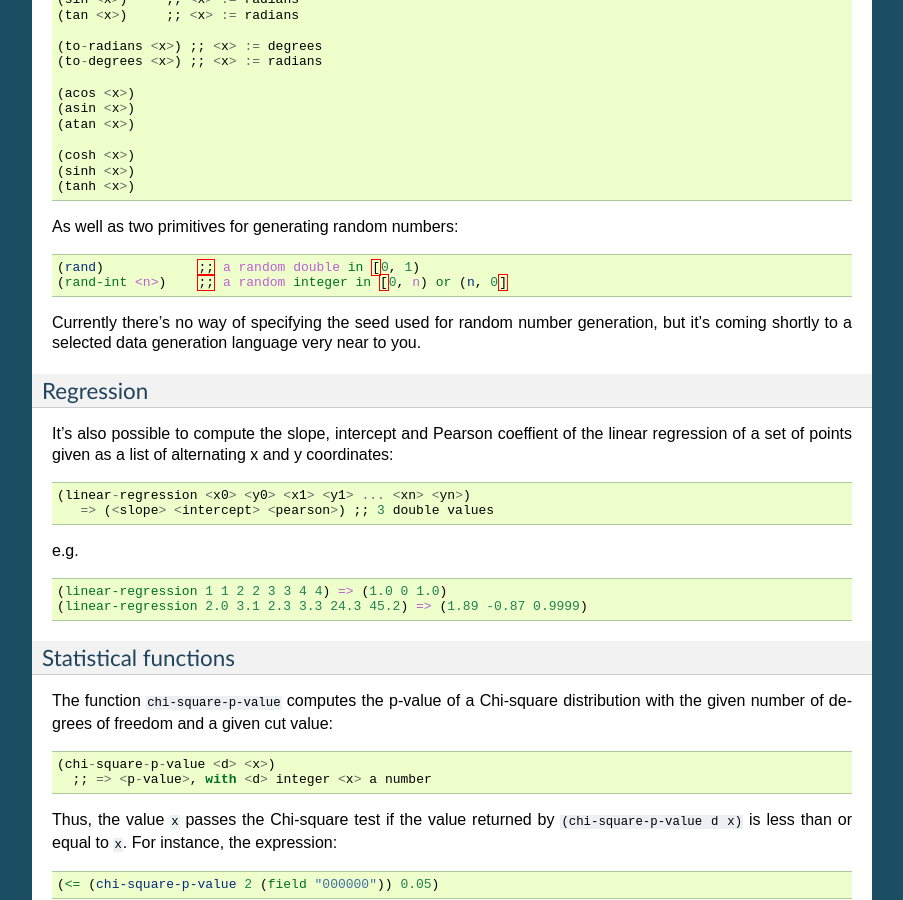
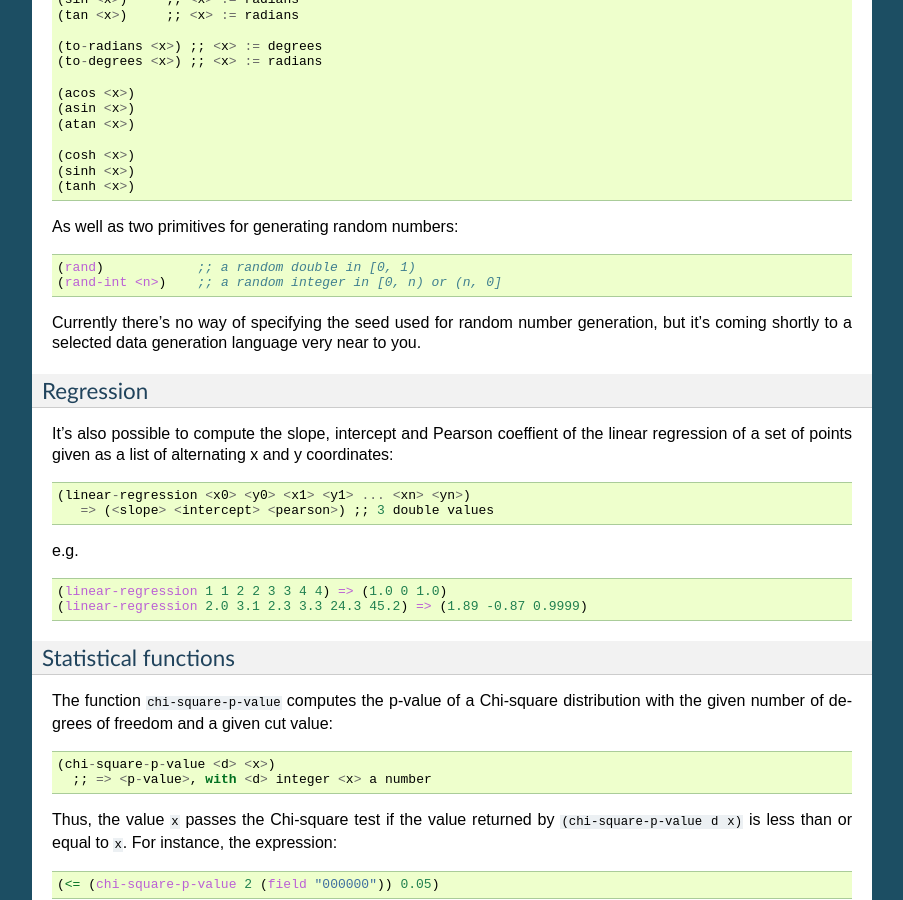
Before and after one commit to bigmlcom/flatline, a Sphinx documentation site: the page built from docs/user-manual.rst, in a window 1280 px wide and 900 px high, scrolled down 11907 px. Shown: the whole window, without its empty margins (198-1101 px from the left). Built offline with Sphinx 7.4.7, drawn with Linux system fonts in a browser that asks for light colours; some of the changed text lies outside the part shown.

Commit message:
Using ::code: lisp for now (readthedocs is not up to date)

```diff
--- a/docs/user-manual.rst
+++ b/docs/user-manual.rst
@@ -22,7 +22,7 @@ syntax are valid expressions.
 
 Examples:
 
-.. code:: flatline
+.. code:: lisp
 
        1258
        2.349
@@ -69,7 +69,7 @@ input row.
 So, for instance, these sexps denote field values extracted from the
 current row:
 
-.. code:: flatline
+.. code:: lisp
 
           (field 0)
           (field 0 0)
@@ -78,7 +78,7 @@ current row:
 
 while
 
-.. code:: flatline
+.. code:: lisp
 
           (field "000001" -2)
 
@@ -86,7 +86,7 @@ denotes the value of the cell corresponding to a field with identifier
 "000001" two rows *before* the current one. Positive shift values denote
 rows after the current one.
 
-.. code:: flatline
+.. code:: lisp
 
           (field "a field" 3)
           (field "another field" 2)
@@ -94,7 +94,7 @@ rows after the current one.
 For convenience, and since ``field`` is probably going to be your most
 often user operator, it can be abbreviated to ``f``:
 
-.. code:: flatline
+.. code:: lisp
 
           (f "000001" -2)
           (f 3 1)
@@ -110,7 +110,7 @@ if any) is a missing token:
 
 E.g.:
 
-.. code:: flatline
+.. code:: lisp
 
           (missing? "species")
           (missing? "000001" -2)
@@ -133,7 +133,7 @@ value in the domain of a given field, given its designator:
 
 e.g.
 
-.. code:: flatline
+.. code:: lisp
 
          (random-value "age")
          (weighted-random-value "000001")
@@ -161,7 +161,7 @@ generated values satisfying:
 A common use of these functions is replacing missing values with random
 data, which in Flatline you could write as, say:
 
-.. code:: flatline
+.. code:: lisp
 
         (if (missing? "00000") (random-value "000000") (f "000000"))
 
@@ -178,14 +178,14 @@ We provide a shortcut for those common operations with the functions
 
 We them, our example above can be simply written as:
 
-.. code:: flatline
+.. code:: lisp
 
        (ensure-value "000000")
 
 or, if you want that the generated random values follow the same
 distribution as the field "000000":
 
-.. code:: flatline
+.. code:: lisp
 
        (ensure-weighted-value "000000")
 
@@ -207,7 +207,7 @@ bounds of the resulting interval:
 
 For instance:
 
-.. code:: flatline
+.. code:: lisp
 
          (normalize "000001") ;; = (normalize "000001" 0 1)
          (normalize "width" -1 1)
@@ -240,7 +240,7 @@ the function ``z-score``:
 
 E.g.:
 
-.. code:: flatline
+.. code:: lisp
 
         (z-score "000034")
         (z-score "a numeric field")
@@ -290,14 +290,14 @@ be accessed via ``field-prop``:
 
 For instance, you can access the name for field "00023" via:
 
-.. code:: flatline
+.. code:: lisp
 
            (field-prop string "00023" name)
 
 or the value of the nested property missing\_count inside the summary
 with:
 
-.. code:: flatline
+.. code:: lisp
 
            (field-prop numeric "00023" summary missing_count)
 
@@ -327,7 +327,7 @@ As you can see, the category and count accessors take an additional
 parameter designating either the category (a string or order number) and
 the bin (a 0-based integer index) you refer to:
 
-.. code:: flatline
+.. code:: lisp
 
          (category-count "species" "Iris-versicolor")
          (category-count "species" (f "000004"))
@@ -342,7 +342,7 @@ A simple way to discretize a numeric field is to assign a label to each
 of a finite set of segments, defined by a sequence of upper bounds. For
 instance:
 
-.. code:: flatline
+.. code:: lisp
 
         (let (v (f "age"))
           (cond (< v 2) "baby"
@@ -353,7 +353,7 @@ instance:
 Flatline provides a shortcut for the above expression via its
 ``segment-label`` primitive:
 
-.. code:: flatline
+.. code:: lisp
 
        (segment-label "000000" "baby" 2 "child" 10 "teenager" 20 "adult")
 
@@ -376,13 +376,13 @@ If you want to use segments of equal length between the minimum and
 maximum value of the field, you can omit the upper bounds and give
 simply the list of labels, e.g.
 
-.. code:: flatline
+.. code:: lisp
 
         (segment-label 0 "1st fourth" "2nd fourth" "3rd fourth" "4th fourth")
 
 which would be equivalent to:
 
-.. code:: flatline
+.. code:: lisp
 
         (let (max (maximum 0)
               min (minimum 0)
@@ -426,7 +426,7 @@ of the field we want to check (which must have optype items), followed
 by the one or more items we want to check, which must all have type
 string. For instance, the predicate:
 
-.. code:: flatline
+.. code:: lisp
 
         (contains-items? "000000" "blue" "green" "darkblue")
 
@@ -463,14 +463,14 @@ must have in order to be in the given population fraction. Thus, you
 could use, for instance, the following predicate in a filter to remove
 outliers:
 
-.. code:: flatline
+.. code:: lisp
 
          (<= (percentile "age" 0.5) (f "age") (percentile "age" 0.95))
 
 We provide syntactic sugar for the above expression via
 ``within-percentiles?``:
 
-.. code:: flatline
+.. code:: lisp
 
          (within-percentiles? "age" 0.5 0.95)
 
@@ -483,7 +483,7 @@ Finally, ``percentile-label`` computes the percentile the input value
 belongs to and generates the label you provided. For instance, this
 generator:
 
-.. code:: flatline
+.. code:: lisp
 
         (percentile-label "000023" "1st" "2nd" "3rd" "4th")
 
@@ -491,7 +491,7 @@ will generate the label "1st" if the value of the field 000023 is in the
 first population "quartile" (since we're providing 4 labels, we use 4
 segments), "2nd" to the second, etc. The sexp above is equivalent to:
 
-.. code:: flatline
+.. code:: lisp
 
         (cond (within-percentiles? "000023" 0 0.25) "1st"
               (within-percentiles? "000023" 0.25 0.5) "2nd"
@@ -525,7 +525,7 @@ than one argument:
 
 For instance:
 
-.. code:: flatline
+.. code:: lisp
 
         (str 1 "hello " (field "a"))   ;; =>  "1hello <value of field a>"
         (str "value_" (+ 3 4) "/" (name "000001"))  ;; => "value_7/a"
@@ -553,7 +553,7 @@ The number of characters in a string value is given by ``length``:
 
 e.g.
 
-.. code:: flatline
+.. code:: lisp
 
          (length "abc") => 3
          (length "") => 0
@@ -569,7 +569,7 @@ between two given string values:
 
 Arbitrary arguments are allowed, provided they're strings:
 
-.. code:: flatline
+.. code:: lisp
 
         (levenshtein (f 0) "a random string")
         (if (< (levenshtein (f 0) "bluething") 5) "bluething" (f 0))
@@ -594,7 +594,7 @@ same term).
 
 For instance:
 
-.. code:: flatline
+.. code:: lisp
 
         (occurrences "howdy woman, howdy" "howdy") => 2
         (occurrences "howdy woman" "Man" true) => 0
@@ -609,7 +609,7 @@ There are several hashing functions available: ``md5``, ``sha1`` and
 string and return a string representing the bytes that the cryptographic
 digest they name produces, in their hexadecimal representation:
 
-.. code:: flatline
+.. code:: lisp
 
          (md5 <string>) => string of length 32
          (sha1 <string>) => string of length 40
@@ -617,7 +617,7 @@ digest they name produces, in their hexadecimal representation:
 
 e.g.
 
-.. code:: flatline
+.. code:: lisp
 
          (md5 "a text") => "b229386ec4627869d2c71b7df3c9600a"
          (sha1 "a text") => "7081f2babbafff16b4bae16282859c844baa14ef"
@@ -651,7 +651,7 @@ mode.
 For instance, to check if the field "name" contains the word "Hal"
 anywhere, you could use:
 
-.. code:: flatline
+.. code:: lisp
 
          (matches? (field "name") ".*\\sHal\\s.*")
          (matches? (field "name") "(?i).*\\shal\\s.*")
@@ -670,14 +670,14 @@ field, use ``re-quote``:
 
 and then you can write things like:
 
-.. code:: flatline
+.. code:: lisp
 
           (if (matches? (f "result") (re-quote (f "target"))) "GOOD" "MISS")
 
 and you can use the string concatenation operator ``str`` to construct
 regular expressions strings out of smaller pieces:
 
-.. code:: flatline
+.. code:: lisp
 
           (matches? (f "name") (str "^" (re-quote (f "salutation")) "\\s *$"))
 
@@ -694,7 +694,7 @@ by a given replacement string using ``replace`` and ``replace-first``:
 
 e.g.:
 
-.. code:: flatline
+.. code:: lisp
 
          (replace "Target string ss" "\\Ws" "S") => "TargetStringSs"
 
@@ -706,7 +706,7 @@ like.
 
 For example:
 
-.. code:: flatline
+.. code:: lisp
 
          (replace "Almost Pig Latin" "\\b(\\w)(\\w+)\\b" "$2$1ay")
           => "lmostAay igPay atinLay"
@@ -714,7 +714,7 @@ For example:
 While ``replace`` replaces all occurrences of the regular expression,
 ``replace-first`` stops after the first match:
 
-.. code:: flatline
+.. code:: lisp
 
          (replace-first "swap first two words" "(\\w+)(\\s+)(\\w+)" "$3$2$1")
           => "first swap two words"
@@ -732,7 +732,7 @@ of the detected language, as a string.
 
 For instance:
 
-.. code:: flatline
+.. code:: lisp
 
         (language "this is an English phrase") => "en"
 
@@ -749,7 +749,7 @@ You can compare numeric and datetime values with any of the relational
 operators ``<``, ``<=``, ``>``, and ``>=``, which can be applied to two
 or more arguments and always result in a boolean value. For example:
 
-.. code:: flatline
+.. code:: lisp
 
        (< (field 0) (field 1))
        (<= (field 0 -1) (field 0) (field 0 1))
@@ -759,7 +759,7 @@ or more arguments and always result in a boolean value. For example:
 The equality (``=``) and inequality (``!=``) operators can be applied to
 operators of any kind:
 
-.. code:: flatline
+.. code:: lisp
 
        (= "Dante" (field "Author"))
        (= 1300 (field "Year"))
@@ -778,7 +778,7 @@ Logical operators
 The basic logical connectives ``and``, ``or`` and ``not``, acting on
 boolean values, are available, with their usual meanings.
 
-.. code:: flatline
+.. code:: lisp
 
        (and (= 3 (field 1)) (= "meh" (f "a")) (< (f "pregnancies") 5))
        (not true)
@@ -863,7 +863,7 @@ We provide a host of mathematical functions:
 
 As well as two primitives for generating random numbers:
 
-.. code:: flatline
+.. code:: lisp
 
          (rand)            ;; a random double in [0, 1)
          (rand-int <n>)    ;; a random integer in [0, n) or (n, 0]
@@ -886,7 +886,7 @@ alternating x and y coordinates:
 
 e.g.
 
-.. code:: flatline
+.. code:: lisp
 
          (linear-regression 1 1 2 2 3 3 4 4) => (1.0 0 1.0)
          (linear-regression 2.0 3.1 2.3 3.3 24.3 45.2) => (1.89 -0.87 0.9999)
@@ -907,7 +907,7 @@ Thus, the value ``x`` passes the Chi-square test if the value returned
 by ``(chi-square-p-value d x)`` is less than or equal to ``x``. For
 instance, the expression:
 
-.. code:: flatline
+.. code:: lisp
 
        (<= (chi-square-p-value 2 (field "000000")) 0.05)
 
@@ -944,7 +944,7 @@ functions to expand an epoch to its date-time components:
 
 For instance:
 
-.. code:: flatline
+.. code:: lisp
 
         (epoch-fields (f "milliseconds"))
         (epoch-year (* 1000 (f "seconds")))
@@ -966,7 +966,7 @@ arithmetic operation, it's automatically converted to an epoch (i.e., an
 integer value) for you. For instance, the two following expressions for
 computing the number of seconds since 1970 are equivalent:
 
-.. code:: flatline
+.. code:: lisp
 
          (/ (f "a-datetime-string") 1000)
          (/ (epoch (f "a-datetime-string")) 1000)
@@ -990,7 +990,7 @@ patterns <http://www.joda.org/joda-time/key_format.html>`__.
 
 For instance:
 
-.. code:: flatline
+.. code:: lisp
 
         (epoch-fields (epoch "1969-14-07T06:00:12")) => [1969 14 07 06 00 12 0]
         (epoch-hour (epoch "11~22~30" "hh~mm~ss")) => 11
@@ -1077,7 +1077,7 @@ form:
 The binding values are evaluated sequentially and can then be referenced
 in the body of the let expression by their names:
 
-.. code:: flatline
+.. code:: lisp
 
         (let (x (+ (window "a" -10 10))
               a (/ (* x 3) 4.34)
@@ -1087,7 +1087,7 @@ in the body of the let expression by their names:
 As shown in the example above, value expressions can use any identifier
 previously defined in the same list:
 
-.. code:: flatline
+.. code:: lisp
 
         (let (x 43
               x (+ x 1)
@@ -1097,7 +1097,7 @@ previously defined in the same list:
 Finally, let expressions can nested and they can appear wherever a
 Flatline expression is valid:
 
-.. code:: flatline
+.. code:: lisp
 
          (list (let (z (f 0)) (* 2 (* z z) (log z)))
                (let (pi 3.141592653589793 r (f "radius")) (* 4 pi r r)))
@@ -1121,7 +1121,7 @@ You can use arbitrary expressions for ``<cond>``, ``<then>`` and
 value. If not provided, ``<else>`` defaults to a "nil" value that
 denotes a missing token.
 
-.. code:: flatline
+.. code:: lisp
 
        (if (< (field "age") 18) "non-adult" "adult")
 
@@ -1140,7 +1140,7 @@ values, namely ``true``, ``false`` and **missing**. If the ``<cond>`` in
 an ``if`` expression is a missing value, **the whole expression will
 evaluate to a missing value**. That means that, for instance:
 
-.. code:: flatline
+.. code:: lisp
 
         (if (< (f 0) 3) 0 1)
 
@@ -1148,7 +1148,7 @@ will evaluate to null (and *not* to 1) when the field 0 has a missing
 value. That's because the ``<else>`` branch is not even evaluated.
 Therefore:
 
-.. code:: flatline
+.. code:: lisp
 
         (if (< (f 0) 3) 0 (if (missing? 0) 2 1))
 
@@ -1156,7 +1156,7 @@ will again evaluate to null when the field 0 is missing: it will *not*
 evaluate to 2, because the ``<else>`` branch is never reached. If you
 need to test for a missing value, the test must always come first:
 
-.. code:: flatline
+.. code:: lisp
 
         (if (missing? 0) 2 (if (< (f 0) 3) 0 1))
 
@@ -1177,7 +1177,7 @@ not provided.
 
 For instance:
 
-.. code:: flatline
+.. code:: lisp
 
         (cond (> (f "000001") (mean "000001")) "above average"
               (= (f "000001") (mean "000001")) "below average"
@@ -1198,7 +1198,7 @@ The same caveat with ``if`` regarding missing values applies to
 whole expression evaluates to a missing value**. Therefore, checks using
 ``missing?`` must always come first:
 
-.. code:: flatline
+.. code:: lisp
 
         ;;; CORRECT
         (cond (missing? "age") 0
@@ -1221,7 +1221,7 @@ It's possible to create a list of values using the ``list`` operator:
 
 with the values any valid Flatline expression, e.g.:
 
-.. code:: flatline
+.. code:: lisp
 
         (list (field "age")
               (field "weight" -1)
@@ -1293,7 +1293,7 @@ Finally, you can check whether a value appears in a list using the
 
 which evaluates to ``true`` if any of the ``<xi>`` equals ``<x>``, e.g.:
 
-.. code:: flatline
+.. code:: lisp
 
        (in 3 (1 2 3 2)) => true
        (in "abc" (1 2 3)) => false
@@ -1315,7 +1315,7 @@ list, yielding a list of results, using the ``map`` primitive:
 An expression template is any valid Flatline expression that uses ``_``
 as a placeholder:
 
-.. code:: flatline
+.. code:: lisp
 
        (< _ 3)
        (+ (f "000001" _) 3)
@@ -1325,13 +1325,13 @@ and when you ``call`` a template with an argument, a new expression is
 generated by the simple device of substituting the argument for ``_`` in
 the template. For instance:
 
-.. code:: flatline
+.. code:: lisp
 
        (map (* 2 _) (list (f 0 -1) (f 0) (f 0 1)))
 
 expands to
 
-.. code:: flatline
+.. code:: lisp
 
        ((* 2 (f 0 1)) (* 2 (f 0)) (* 2 (f 0 1)))
 
@@ -1345,7 +1345,7 @@ that satisfy it:
 
 For instance,
 
-.. code:: flatline
+.. code:: lisp
 
       (+ (filter (< _ 3) (fields "a" "b" "c")))
 
@@ -1386,7 +1386,7 @@ the current input row:
 In both ``all-but`` and ``fields``, fields can be designated, as usual,
 with either their identifier, name or ``column_number``:
 
-.. code:: flatline
+.. code:: lisp
 
        (all-but "id" "000023")
        (fields "000003" 3 "a field" "another" "0002a3b-3")
@@ -1406,7 +1406,7 @@ The list of designator/value pairs does not need to be exhaustive or
 ordered, and again the designator can be a field id, name, or column
 number:
 
-.. code:: flatline
+.. code:: lisp
 
         (all-with-defaults "species" "Iris-versicolor"
                            "petal-width" 2.8
@@ -1425,7 +1425,7 @@ their mean, median, minimum or maximum values (as read from their
 respective field descriptors) or with any concrete numeric value. For
 example:
 
-.. code:: flatline
+.. code:: lisp
 
         (all-with-numeric-default "median")
         (all-with-numeric-default 0)
@@ -1455,13 +1455,13 @@ over the shifted field accessors we've already seen:
 
 So, for instance, the window:
 
-.. code:: flatline
+.. code:: lisp
 
         (window "000001" -1 2)
 
 denotes the list of values:
 
-.. code:: flatline
+.. code:: lisp
 
         (list (f "000001" -1) (f "000001" 0) (f "000001" 1) (f "000001" 2))
 
@@ -1472,14 +1472,14 @@ It's possible to apply arithmetic operators, ``filter`` and ``map`` to
 any window. For instance, you could compute the average of the last 3
 values of a field as:
 
-.. code:: flatline
+.. code:: lisp
 
        (/ (+ (window "Temp" -2 0) 3))
 
 Or convert all the values to Fahrenheit degrees and select those below
 99.9 with:
 
-.. code:: flatline
+.. code:: lisp
 
        (filter (< _ 99.9) (map (+ 32 (* 1.8 _)) (window "Temp" -2 0)))
 
@@ -1515,7 +1515,7 @@ whose width depends on some condition. For instance, say you want to
 compute the average of a temperature for the last four minutes in a
 dataset with aperiodic entries: ``cond-window`` to the rescue:
 
-.. code:: flatline
+.. code:: lisp
 
         (let (now (f "epoch"))
           (avg (cond-window "temperature" (< (- (f "epoch") now) 240))))
```
Also changed, not shown: docs/quick-reference.rst (+31 -31 lines).
